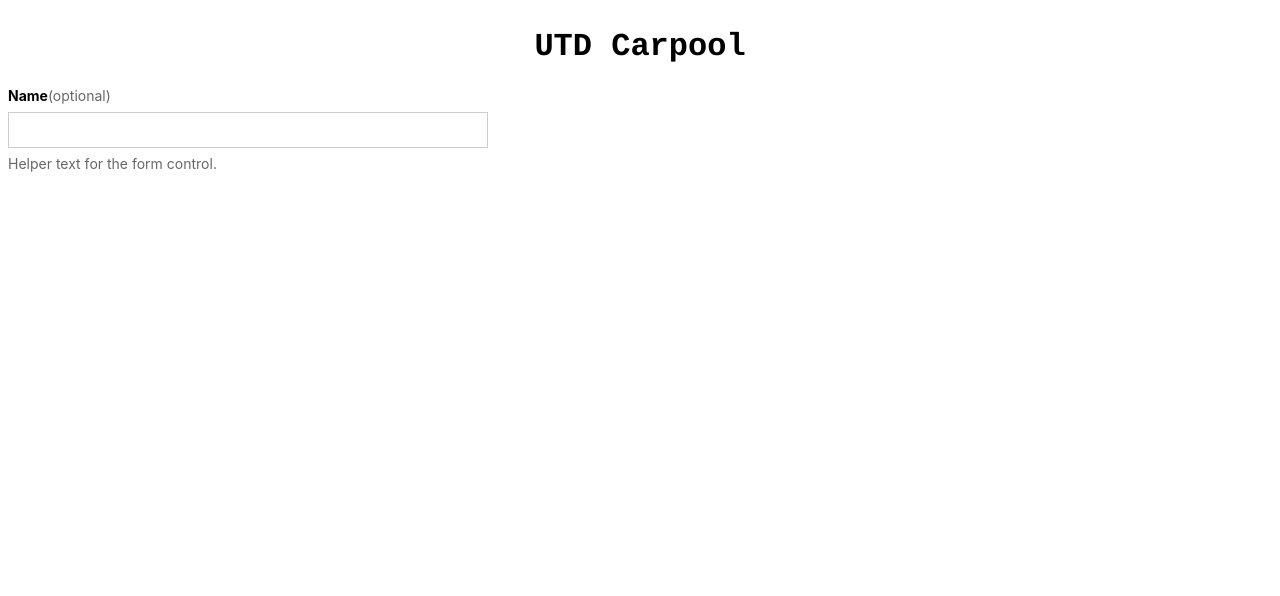
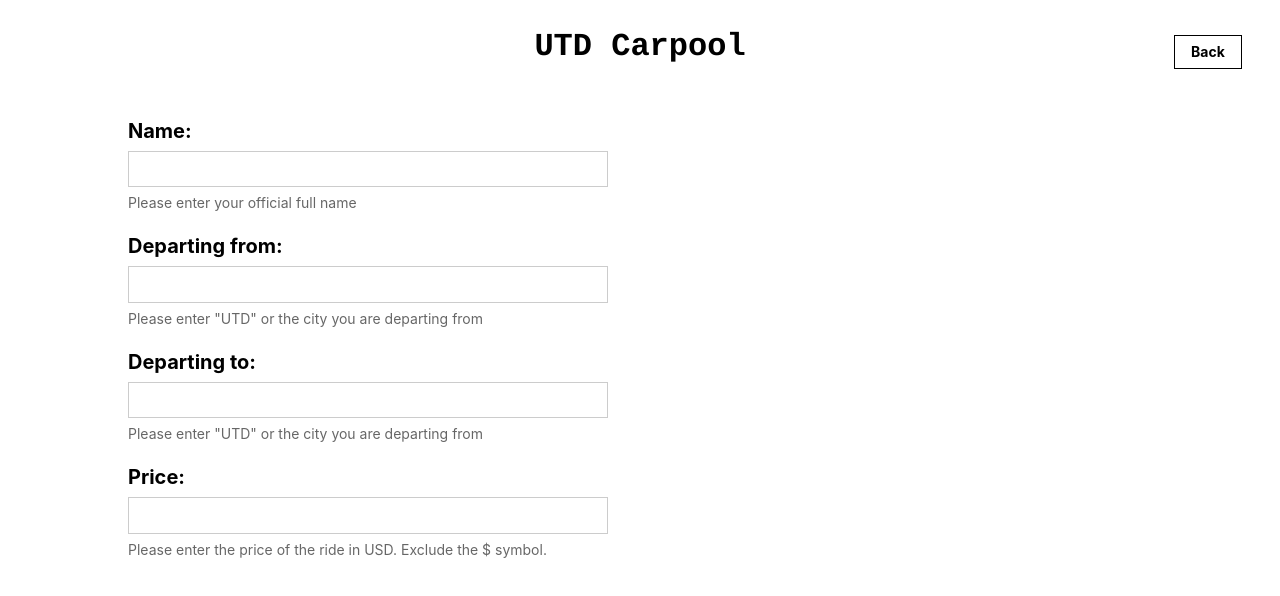
Before and after one commit to SPKasam/carpool, a React (Create React App) app: page / in a window 1280 px wide. Both pictures are taken after a click on the input "Create Post". Shown: the top 596 px of the page. Built offline with nearby package versions, Linux system fonts and the light colour scheme.

Commit message:
more progress on create post

```diff
--- a/src/App.css
+++ b/src/App.css
@@ -3,7 +3,7 @@
 	justify-content: center;
 }
 
-.createpost{
+.topright{
 	position: absolute;
 	top: 0;
 	right: 0;
--- a/src/App.js
+++ b/src/App.js
@@ -4,6 +4,7 @@ import ToButton from './components/ToButton';
 import FromUtdCardList from './components/FromUtdCardList/FromUtdCardList';
 import ToUtdCardList from './components/ToUtdCardList/ToUtdCardList';
 import CreatePostBtn from './components/CreatePostBtn';
+import HomeBtn from './components/HomeBtn';
 import NewPost from './components/NewPost/NewPost';
 import React, {useState, useEffect} from 'react';
 
@@ -21,7 +22,7 @@ const App = () => {
         {
           (page === "home") ?
           <div>
-          <div className = "createpost">
+          <div className = "topright">
             <CreatePostBtn setPage={setPage}/>
           </div>
           <div className = "flex justify-center pt2 pb3">
@@ -36,7 +37,12 @@ const App = () => {
           }
           </div>
           :
-          <NewPost/>
+          <div>
+            <div className = "topright">
+              <HomeBtn setPage={setPage}/>
+            </div>
+            <NewPost/>
+          </div>
         }
     </div>
   );
--- /dev/null
+++ b/src/components/HomeBtn.jsx
@@ -0,0 +1,17 @@
+import React from 'react';
+
+
+const HomeBtn = ({setPage}) => {
+	return (
+		<div className = "ph2">
+			<input
+		        className="b ph3 pv2 input-reset ba b--black bg-transparent grow pointer f6"
+		        type="submit"
+		        value="Back"
+		        onClick = {() => setPage("home")}
+		    />
+		</div>
+	)
+}
+
+export default HomeBtn;
--- a/src/components/NewPost/NewPost.jsx
+++ b/src/components/NewPost/NewPost.jsx
@@ -3,16 +3,13 @@ import React from 'react';
 
 const NewPost = () => {
   return (
-    <div className = "ph2">
+    <div className = "pl6 pt4">
         <div className="measure">
             <label
               htmlFor="name"
-              className="f6 b db mb2"
+              className="f4 b db mb2"
             >
-              Name
-              <span className="normal black-60">
-                (optional)
-              </span>
+              Name:
             </label>
             <input
               id="name"
@@ -24,9 +21,74 @@ const NewPost = () => {
               id="name-desc"
               className="f6 black-60 db mb2"
             >
-              Helper text for the form control.
+              Please enter your official full name
             </small>
         </div>
+
+
+        <div className="measure pt3">
+            <label
+              htmlFor="name"
+              className="f4 b db mb2"
+            >
+              Departing from:
+            </label>
+            <input
+              id="name"
+              className="input-reset ba b--black-20 pa2 mb2 db w-100"
+              type="text"
+              aria-describedby="name-desc"
+            />
+            <small
+              id="name-desc"
+              className="f6 black-60 db mb2"
+            >
+              Please enter "UTD" or the city you are departing from
+            </small>
+        </div>
+
+        <div className="measure pt3">
+            <label
+              htmlFor="name"
+              className="f4 b db mb2"
+            >
+              Departing to:
+            </label>
+            <input
+              id="name"
+              className="input-reset ba b--black-20 pa2 mb2 db w-100"
+              type="text"
+              aria-describedby="name-desc"
+            />
+            <small
+              id="name-desc"
+              className="f6 black-60 db mb2"
+            >
+              Please enter "UTD" or the city you are departing from
+            </small>
+        </div>
+
+        <div className="measure pt3">
+            <label
+              htmlFor="name"
+              className="f4 b db mb2"
+            >
+              Price:
+            </label>
+            <input
+              id="name"
+              className="input-reset ba b--black-20 pa2 mb2 db w-100"
+              type="text"
+              aria-describedby="name-desc"
+            />
+            <small
+              id="name-desc"
+              className="f6 black-60 db mb2"
+            >
+              Please enter the price of the ride in USD. Exclude the $ symbol.
+            </small>
+        </div>
+
     </div>
   )
 }
```
